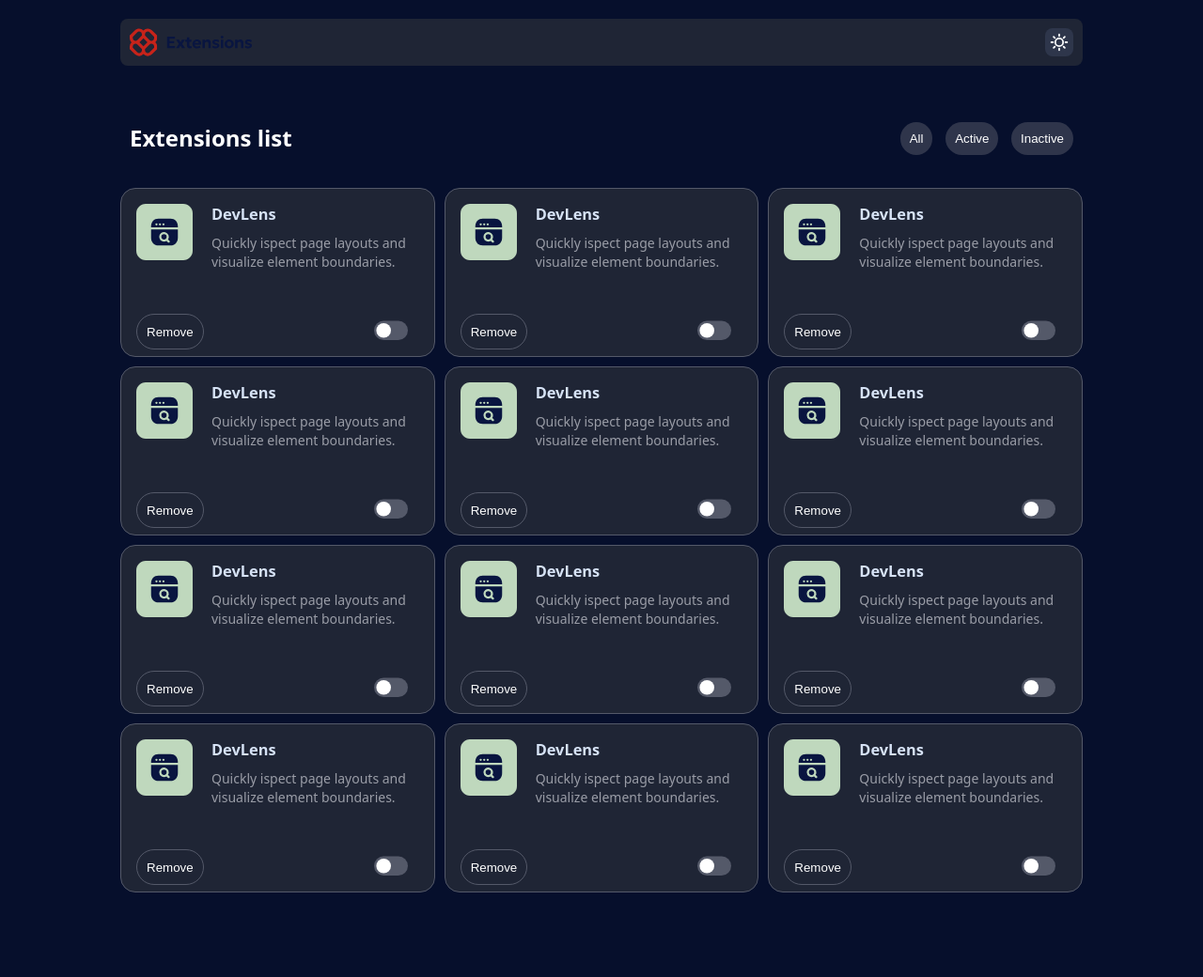
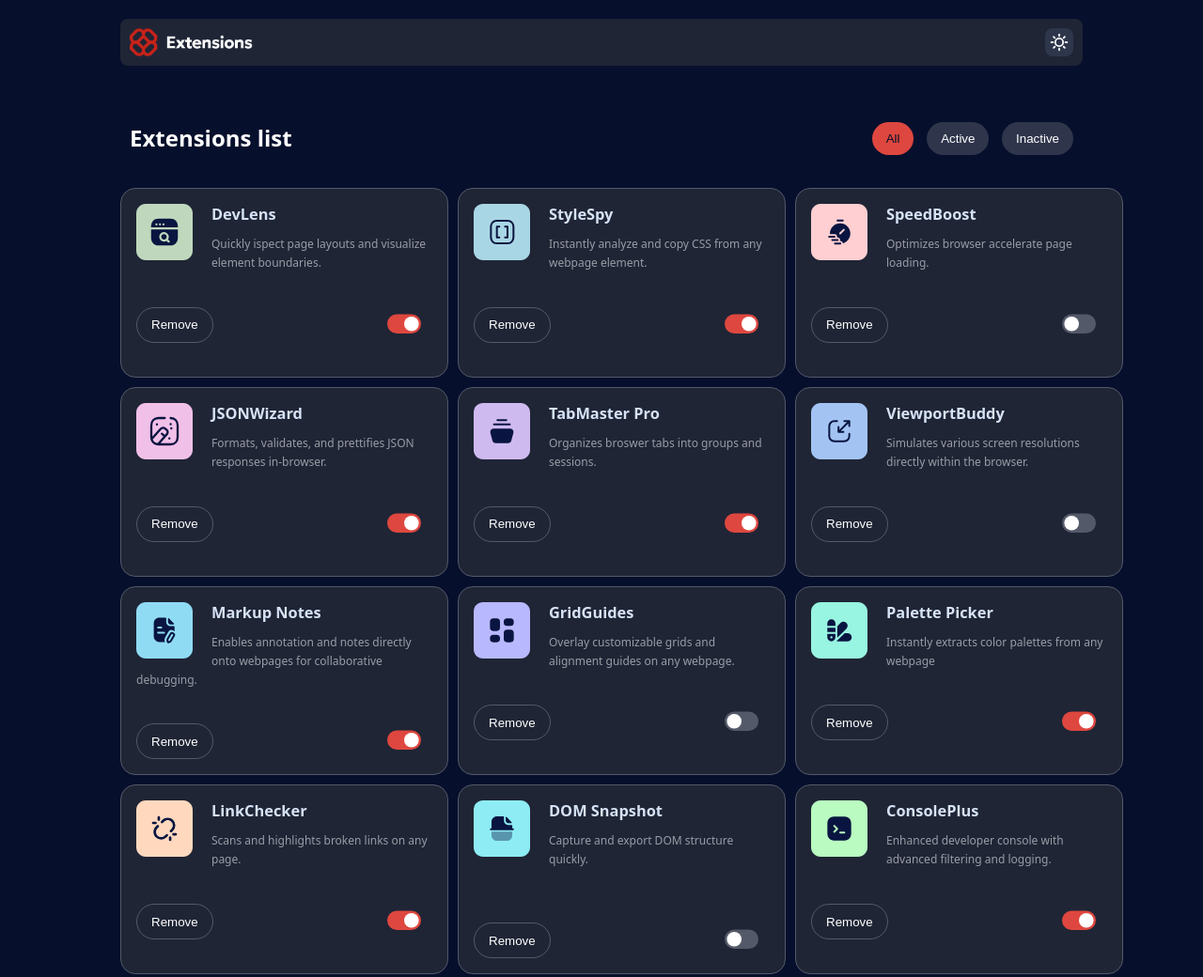
Before and after one commit to Tamburini-Christofer/Junior-Ex_Front-browser-extensions-manager-ui-main, a plain HTML site: page index.html in a window 1280 px wide. Shown: the whole page at 94% size. Drawn offline with Linux system fonts and the light colour scheme.

Commit message:
Creazione Layout + hover

```diff
--- a/css/main.css
+++ b/css/main.css
@@ -14,6 +14,8 @@ body{
     font-family: "Noto Sans",Arial, Helvetica, sans-serif;
 }
 
+/*titoli*/
+
 h1{
     color: white;
     font-size: 24px;
@@ -26,9 +28,9 @@ h3{
 
 span{
     color: hsl(227, 7%, 63%);
-    font-size: 14px;
+    font-size: 12px;
     font-weight: 200;
-    line-height: 20px;
+    line-height: 18px;
 }
 
 /* Bottone */
@@ -39,15 +41,17 @@ button{
     color: white;
     border: 0px;
     border-radius: 30px;
-    padding: 10px;
+    padding: 10px 15px;
     margin-left: 10px;
+}
+
+button:hover{
+    color: #1F2535;
+    background-color: hsl(3, 71%, 56%);
 }
 
 /* Bottone Toogle con animazione */
 
-.label{
-    width: 80%;
-}
 
 .ct_card_down div{
     padding: 0;
@@ -118,10 +122,20 @@ input:checked + .slider:before {
     padding: 10px;
 }
 
+.ct_header div button:first-child{
+    color: #060F2C;
+    background-color: hsl(3, 71%, 56%);
+}
+
 .ct_header img:last-child{
     border-radius: 8px;
     background-color: #2E364B;
     padding: 5px;
+}
+
+.ct_header img:last-child:hover{
+    cursor: pointer;
+    background-color: hsl(226, 11%, 37%);
 }
 
 /* main */
@@ -149,7 +163,6 @@ input:checked + .slider:before {
     display: flex;
     border-radius: 16px;
     border: 1px solid hsl(226, 11%, 37%);
-    height: 180px;
     background-color:#1F2535;
     padding: 16px;
 }
@@ -158,7 +171,8 @@ input:checked + .slider:before {
     display: flex;
     justify-content: space-between;
 
-    margin-top: 15%;
+    margin-top: 12%;
+    width: 315px;
 }
 
 .card img{
@@ -172,3 +186,8 @@ input:checked + .slider:before {
     background-color: transparent;
     border: 1px solid hsl(226, 11%, 37%);
 }
+
+.ct_grid .card div button:hover{
+    color: #1F2535;
+    background-color:hsl(3, 71%, 56%);
+}
--- a/index.html
+++ b/index.html
@@ -8,13 +8,18 @@
     <link rel="stylesheet" href="css/main.css">
 </head>
 
+<!-- N.B. In questo esercizio era programamto del codice JavaScript, ma non l'ho inserito
+In quanto non lo abbiamo ancora imparato. Una volta che verrà studiato, procederò ad
+inserirlo -->
+
+
 <body>
 
     <div class="container_principal">
 
         <header>
             <div class="ct_header">
-                <img src="img/logo.svg" alt="Logo Extension">
+                <img src="img/logo.png" alt="Logo Extension">
                 <img src="img/icon-sun.svg" alt="Icona sole">
             </div>
         </header>
@@ -43,7 +48,7 @@
                             <button>Remove</button>
                             <div>
                                 <label class="toggle">
-                                <input type="checkbox" id="btnToggle" name="btnToggle" />
+                                    <input type="checkbox" id="btnToggle1" name="btnToggle" checked />
                                     <span class="slider"></span>
                                 </label>
                             </div>
@@ -56,14 +61,14 @@
 
                 <div class="card">
                     <div>
-                        <img src="img/logo-devlens.svg" alt="DevLens Logo">
-                        <h3>DevLens</h3>
-                        <span>Quickly ispect page layouts and visualize element boundaries.</span>
+                        <img src="img/logo-style-spy.svg" alt="DevLens Logo">
+                        <h3>StyleSpy</h3>
+                        <span>Instantly analyze and copy CSS from any webpage element.</span>
                         <div class="ct_card_down">
                             <button>Remove</button>
                             <div>
                                 <label class="toggle">
-                                <input type="checkbox" id="btnToggle" name="btnToggle" />
+                                    <input type="checkbox" id="btnToggle2" name="btnToggle" checked />
                                     <span class="slider"></span>
                                 </label>
                             </div>
@@ -76,14 +81,14 @@
 
                 <div class="card">
                     <div>
-                        <img src="img/logo-devlens.svg" alt="DevLens Logo">
-                        <h3>DevLens</h3>
-                        <span>Quickly ispect page layouts and visualize element boundaries.</span>
+                        <img src="img/logo-speed-boost.svg" alt="DevLens Logo">
+                        <h3>SpeedBoost</h3>
+                        <span>Optimizes browser accelerate page loading.</span>
                         <div class="ct_card_down">
                             <button>Remove</button>
                             <div>
                                 <label class="toggle">
-                                <input type="checkbox" id="btnToggle" name="btnToggle" />
+                                    <input type="checkbox" id="btnToggle3" name="btnToggle" />
                                     <span class="slider"></span>
                                 </label>
                             </div>
@@ -96,14 +101,14 @@
 
                 <div class="card">
                     <div>
-                        <img src="img/logo-devlens.svg" alt="DevLens Logo">
-                        <h3>DevLens</h3>
-                        <span>Quickly ispect page layouts and visualize element boundaries.</span>
+                        <img src="img/logo-json-wizard.svg" alt="DevLens Logo">
+                        <h3>JSONWizard</h3>
+                        <span>Formats, validates, and prettifies JSON responses in-browser.</span>
                         <div class="ct_card_down">
                             <button>Remove</button>
                             <div>
                                 <label class="toggle">
-                                <input type="checkbox" id="btnToggle" name="btnToggle" />
+                                    <input type="checkbox" id="btnToggle4" name="btnToggle" checked />
                                     <span class="slider"></span>
                                 </label>
                             </div>
@@ -116,14 +121,14 @@
 
                 <div class="card">
                     <div>
-                        <img src="img/logo-devlens.svg" alt="DevLens Logo">
-                        <h3>DevLens</h3>
-                        <span>Quickly ispect page layouts and visualize element boundaries.</span>
+                        <img src="img/logo-tab-master-pro.svg" alt="DevLens Logo">
+                        <h3>TabMaster Pro</h3>
+                        <span>Organizes broswer tabs into groups and sessions.</span>
                         <div class="ct_card_down">
                             <button>Remove</button>
                             <div>
                                 <label class="toggle">
-                                <input type="checkbox" id="btnToggle" name="btnToggle" />
+                                    <input type="checkbox" id="btnToggle5" name="btnToggle" checked />
                                     <span class="slider"></span>
                                 </label>
                             </div>
@@ -136,14 +141,14 @@
 
                 <div class="card">
                     <div>
-                        <img src="img/logo-devlens.svg" alt="DevLens Logo">
-                        <h3>DevLens</h3>
-                        <span>Quickly ispect page layouts and visualize element boundaries.</span>
+                        <img src="img/logo-viewport-buddy.svg" alt="DevLens Logo">
+                        <h3>ViewportBuddy</h3>
+                        <span>Simulates various screen resolutions directly within the browser.</span>
                         <div class="ct_card_down">
                             <button>Remove</button>
                             <div>
                                 <label class="toggle">
-                                <input type="checkbox" id="btnToggle" name="btnToggle" />
+                                    <input type="checkbox" id="btnToggle6" name="btnToggle" />
                                     <span class="slider"></span>
                                 </label>
                             </div>
@@ -156,14 +161,14 @@
 
                 <div class="card">
                     <div>
-                        <img src="img/logo-devlens.svg" alt="DevLens Logo">
-                        <h3>DevLens</h3>
-                        <span>Quickly ispect page layouts and visualize element boundaries.</span>
+                        <img src="img/logo-markup-notes.svg" alt="DevLens Logo">
+                        <h3>Markup Notes</h3>
+                        <span>Enables annotation and notes directly onto webpages for collaborative debugging.</span>
                         <div class="ct_card_down">
                             <button>Remove</button>
                             <div>
                                 <label class="toggle">
-                                <input type="checkbox" id="btnToggle" name="btnToggle" />
+                                    <input type="checkbox" id="btnToggle7" name="btnToggle" checked />
                                     <span class="slider"></span>
                                 </label>
                             </div>
@@ -176,14 +181,14 @@
 
                 <div class="card">
                     <div>
-                        <img src="img/logo-devlens.svg" alt="DevLens Logo">
-                        <h3>DevLens</h3>
-                        <span>Quickly ispect page layouts and visualize element boundaries.</span>
+                        <img src="img/logo-grid-guides.svg" alt="DevLens Logo">
+                        <h3>GridGuides</h3>
+                        <span>Overlay customizable grids and alignment guides on any webpage.</span>
                         <div class="ct_card_down">
                             <button>Remove</button>
                             <div>
                                 <label class="toggle">
-                                <input type="checkbox" id="btnToggle" name="btnToggle" />
+                                    <input type="checkbox" id="btnToggle8" name="btnToggle" />
                                     <span class="slider"></span>
                                 </label>
                             </div>
@@ -196,14 +201,14 @@
 
                 <div class="card">
                     <div>
-                        <img src="img/logo-devlens.svg" alt="DevLens Logo">
-                        <h3>DevLens</h3>
-                        <span>Quickly ispect page layouts and visualize element boundaries.</span>
+                        <img src="img/logo-palette-picker.svg" alt="DevLens Logo">
+                        <h3>Palette Picker</h3>
+                        <span>Instantly extracts color palettes from any webpage</span>
                         <div class="ct_card_down">
                             <button>Remove</button>
                             <div>
                                 <label class="toggle">
-                                <input type="checkbox" id="btnToggle" name="btnToggle" />
+                                    <input type="checkbox" id="btnTogglea9" name="btnToggle" checked />
                                     <span class="slider"></span>
                                 </label>
                             </div>
@@ -216,14 +221,14 @@
 
                 <div class="card">
                     <div>
-                        <img src="img/logo-devlens.svg" alt="DevLens Logo">
-                        <h3>DevLens</h3>
-                        <span>Quickly ispect page layouts and visualize element boundaries.</span>
+                        <img src="img/logo-link-checker.svg" alt="DevLens Logo">
+                        <h3>LinkChecker</h3>
+                        <span>Scans and highlights broken links on any page.</span>
                         <div class="ct_card_down">
                             <button>Remove</button>
                             <div>
                                 <label class="toggle">
-                                <input type="checkbox" id="btnToggle" name="btnToggle" />
+                                    <input type="checkbox" id="btnToggle10" name="btnToggle" checked />
                                     <span class="slider"></span>
                                 </label>
                             </div>
@@ -236,14 +241,15 @@
 
                 <div class="card">
                     <div>
-                        <img src="img/logo-devlens.svg" alt="DevLens Logo">
-                        <h3>DevLens</h3>
-                        <span>Quickly ispect page layouts and visualize element boundaries.</span>
+                        <img src="img/logo-dom-snapshot.svg" alt="DevLens Logo">
+                        <h3>DOM Snapshot</h3>
+                        <span>Capture and export DOM structure quickly.<br><br>
+                        </span>
                         <div class="ct_card_down">
                             <button>Remove</button>
                             <div>
                                 <label class="toggle">
-                                <input type="checkbox" id="btnToggle" name="btnToggle" />
+                                    <input type="checkbox" id="btnToggle11" name="btnToggle" />
                                     <span class="slider"></span>
                                 </label>
                             </div>
@@ -256,14 +262,14 @@
 
                 <div class="card">
                     <div>
-                        <img src="img/logo-devlens.svg" alt="DevLens Logo">
-                        <h3>DevLens</h3>
-                        <span>Quickly ispect page layouts and visualize element boundaries.</span>
+                        <img src="img/logo-console-plus.svg" alt="DevLens Logo">
+                        <h3>ConsolePlus</h3>
+                        <span>Enhanced developer console with advanced filtering and logging.</span>
                         <div class="ct_card_down">
                             <button>Remove</button>
                             <div>
                                 <label class="toggle">
-                                <input type="checkbox" id="btnToggle" name="btnToggle" />
+                                    <input type="checkbox" id="btnToggle12" name="btnToggle" checked />
                                     <span class="slider"></span>
                                 </label>
                             </div>
```
Also changed, not shown: img/logo.png (added). Lines whose indentation alone changed are shown as unchanged.
